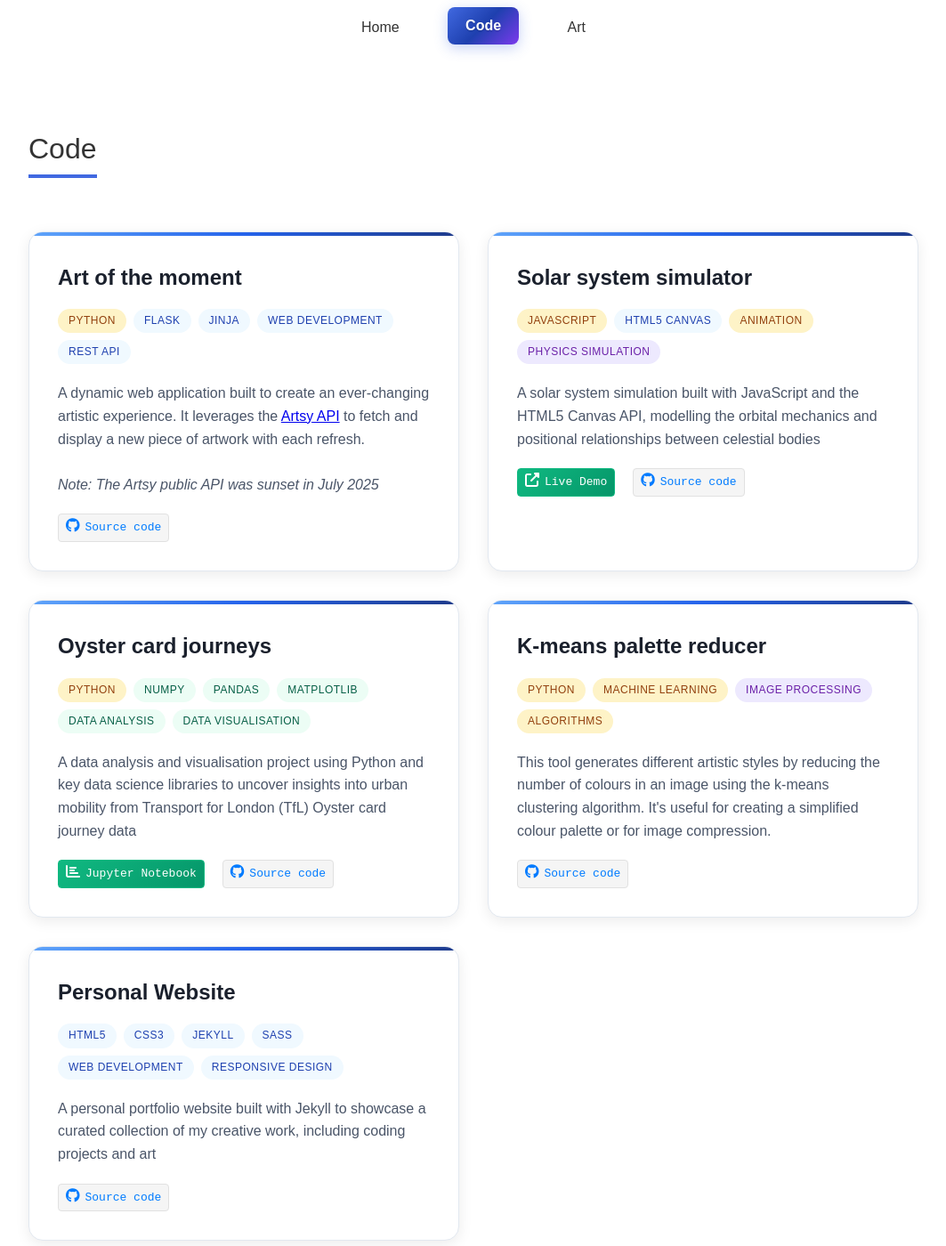
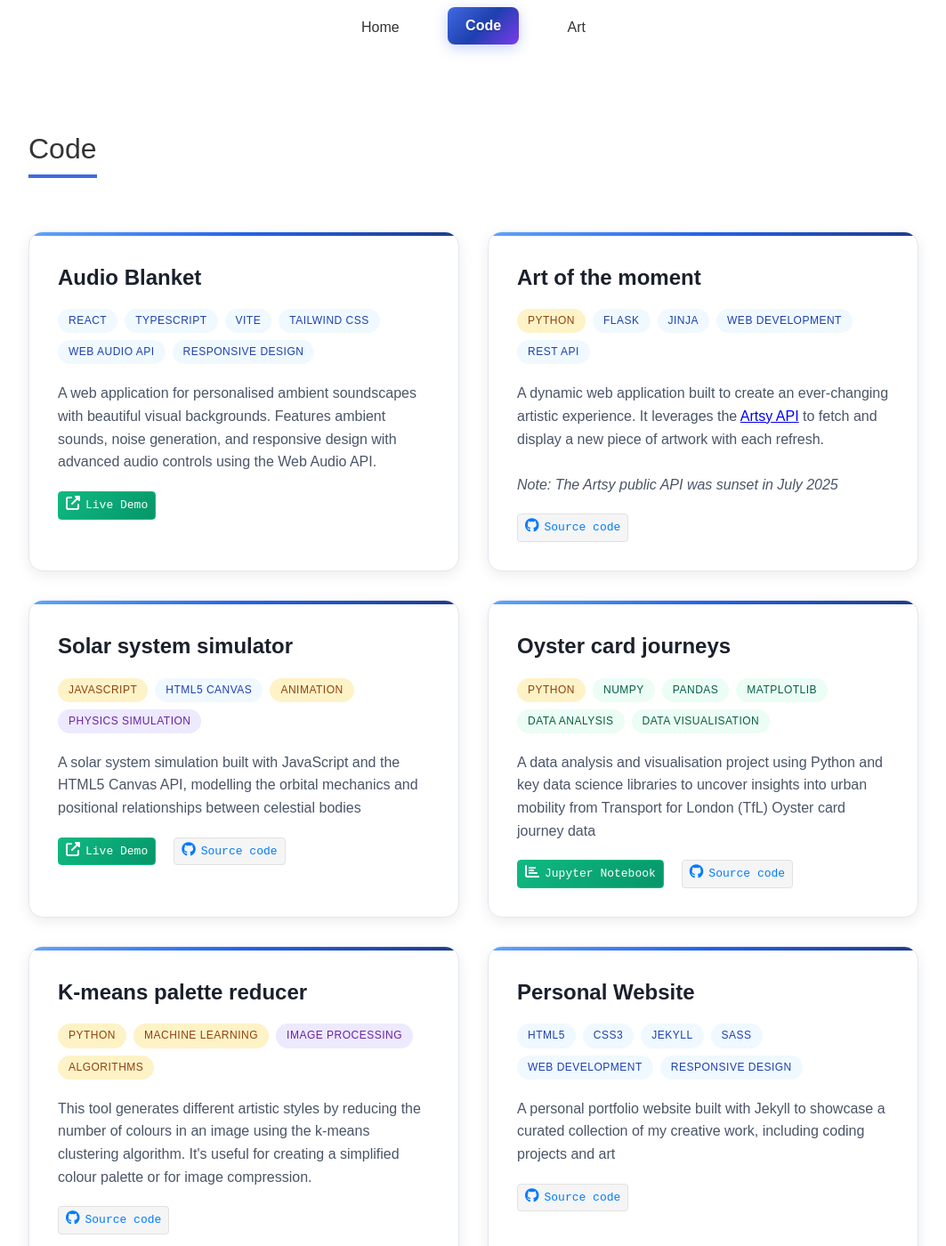
Before and after one commit to ZaraTam/website, a Jekyll site: the page built from code.md, in a window 1280 px wide and 1400 px high. Shown: the whole window at 89% size, without its empty margins (108-1171 px from the left). Built offline with Jekyll 4.4.1, drawn with Linux system fonts in a browser that asks for light colours.

Commit message:
Add Audio Blanket card to Code page
🤖 Generated with [Claude Code](https://claude.ai/code)

Co-Authored-By: Claude <noreply@anthropic.com>

```diff
--- a/assets/css/_projects.scss
+++ b/assets/css/_projects.scss
@@ -107,6 +107,11 @@
 /* Web Technologies - Blue theme */
 .tech-badge.html5 { background: #f0f9ff; color: #1e40af; }
 .tech-badge.css3 { background: #f0f9ff; color: #1e40af; }
+.tech-badge.react { background: #f0f9ff; color: #1e40af; }
+.tech-badge.typescript { background: #f0f9ff; color: #1e40af; }
+.tech-badge.vite { background: #f0f9ff; color: #1e40af; }
+.tech-badge.tailwind { background: #f0f9ff; color: #1e40af; }
+.tech-badge.web-audio { background: #f0f9ff; color: #1e40af; }
 .tech-badge.flask { background: #f0f9ff; color: #1e40af; }
 .tech-badge.jinja { background: #f0f9ff; color: #1e40af; }
 .tech-badge.jekyll { background: #f0f9ff; color: #1e40af; }
--- a/assets/css/main.scss
+++ b/assets/css/main.scss
@@ -493,6 +493,11 @@ footer {
 .tech-badge.javascript { background: #fef3c7; color: #92400e; }
 .tech-badge.html5 { background: #f0f9ff; color: #1e40af; }
 .tech-badge.css3 { background: #f0f9ff; color: #1e40af; }
+.tech-badge.react { background: #f0f9ff; color: #1e40af; }
+.tech-badge.typescript { background: #f0f9ff; color: #1e40af; }
+.tech-badge.vite { background: #f0f9ff; color: #1e40af; }
+.tech-badge.tailwind { background: #f0f9ff; color: #1e40af; }
+.tech-badge.web-audio { background: #f0f9ff; color: #1e40af; }
 .tech-badge.flask { background: #f0f9ff; color: #1e40af; }
 .tech-badge.jinja { background: #f0f9ff; color: #1e40af; }
 .tech-badge.jekyll { background: #f0f9ff; color: #1e40af; }
--- a/code.md
+++ b/code.md
@@ -7,6 +7,28 @@ permalink: /code
 
 
 <div class="projects-grid">
+  <div class="project-card" data-tech="react typescript vite" data-type="web">
+    <div class="project-header">
+      <h3>Audio Blanket</h3>
+      <div class="tech-badges">
+        <span class="tech-badge react">React</span>
+        <span class="tech-badge typescript">TypeScript</span>
+        <span class="tech-badge vite">Vite</span>
+        <span class="tech-badge tailwind">Tailwind CSS</span>
+        <span class="tech-badge web-audio">Web Audio API</span>
+        <span class="tech-badge responsive-design">Responsive Design</span>
+      </div>
+    </div>
+    <div class="project-description">
+      <p>A web application for personalised ambient soundscapes with beautiful visual backgrounds. Features ambient sounds, noise generation, and responsive design with advanced audio controls using the Web Audio API.</p>
+    </div>
+    <div class="project-links">
+      <a href="https://audioblanket.co/" class="code-link demo-link" target="_blank" rel="noopener noreferrer">
+        <i class="fas fa-external-link-alt"></i>Live Demo
+      </a>
+    </div>
+  </div>
+
   <div class="project-card" data-tech="python flask" data-type="web">
     <div class="project-header">
       <h3>Art of the moment</h3>
```
